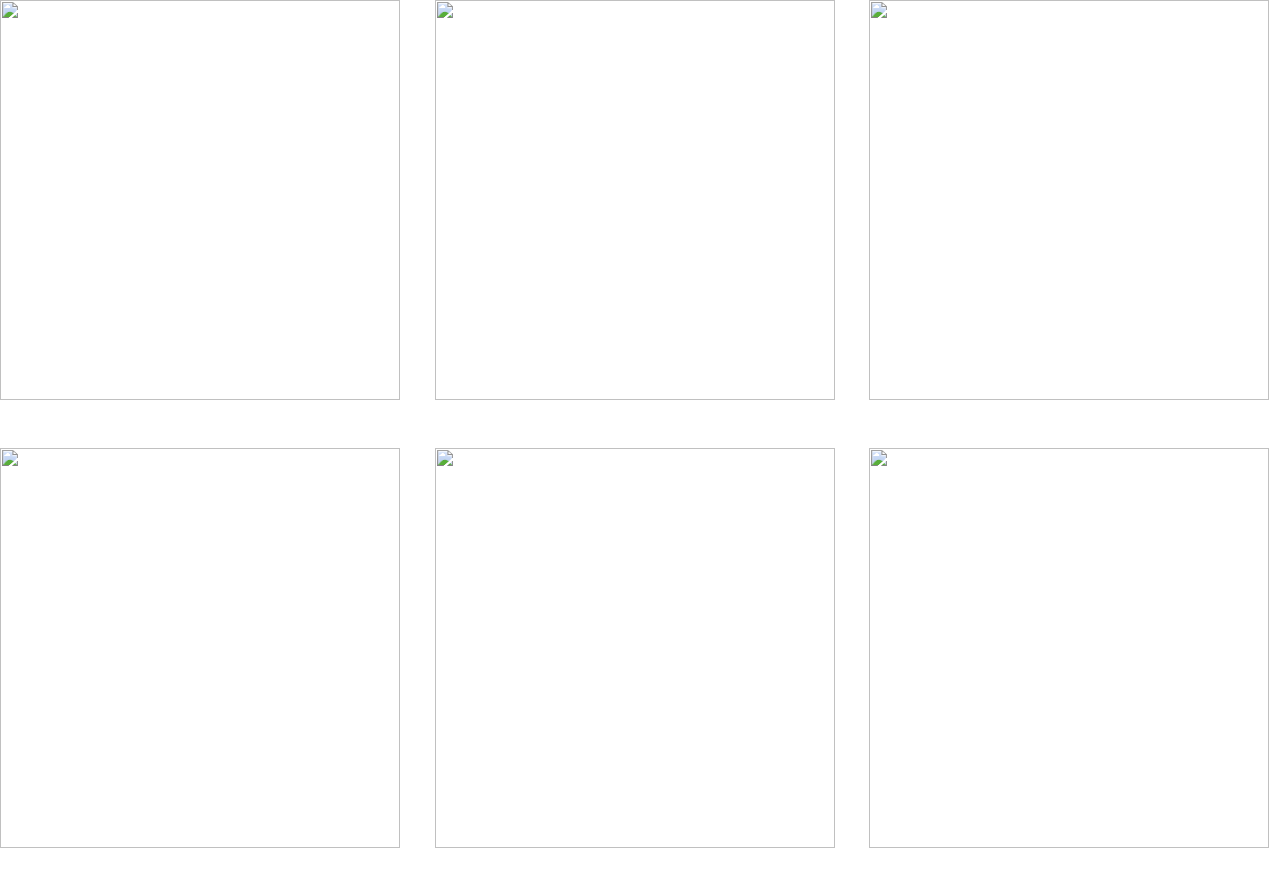
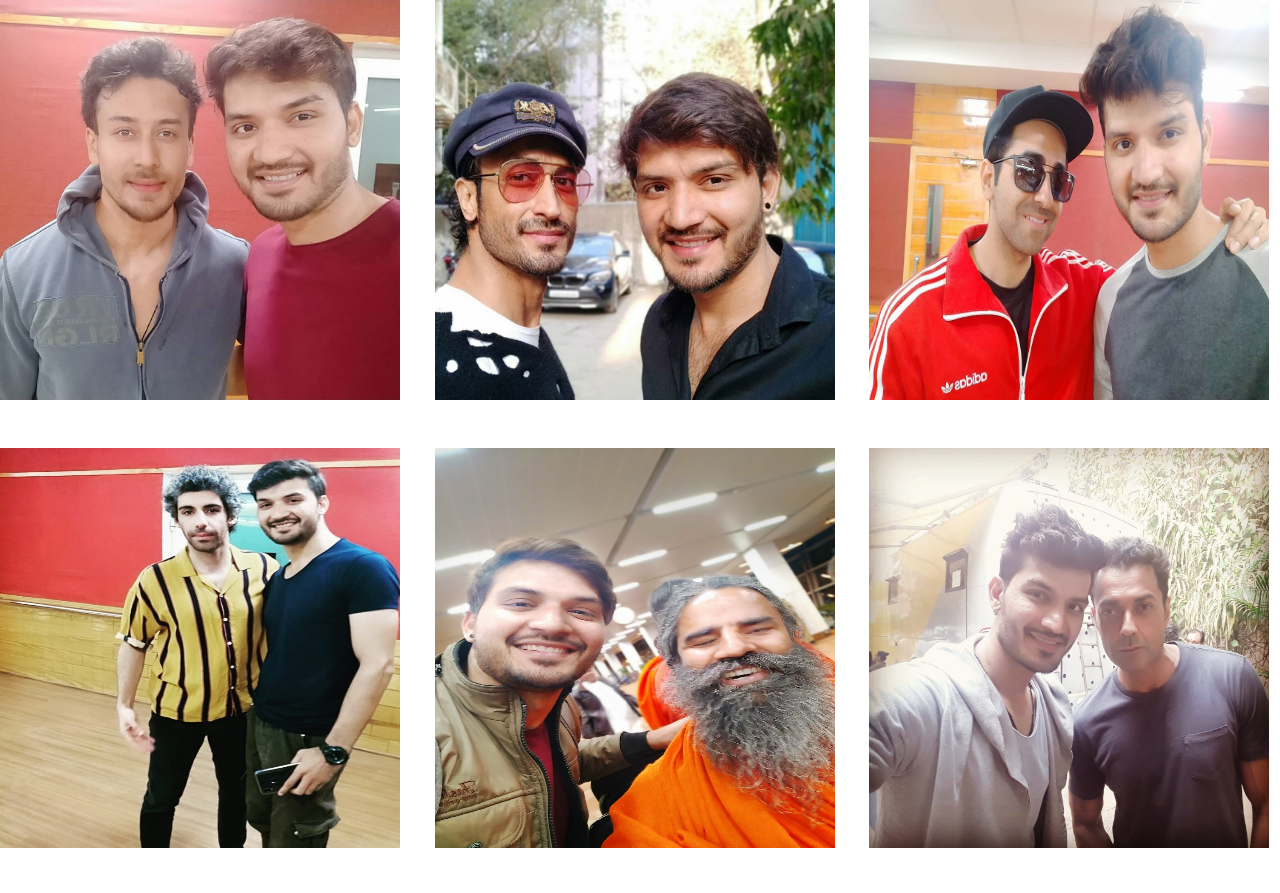
Before and after one commit to developernaren1/my-digital-card, a plain HTML site: page index3.html in a window 1280 px wide. Shown: the top 893 px of the page. Drawn offline with nearby package versions, Linux system fonts and the light colour scheme; the site is published under a folder, as on GitHub Pages, so addresses that start at the root find nothing.

Commit message:
Update index3.html

```diff
--- a/index3.html
+++ b/index3.html
@@ -10,33 +10,33 @@
 <body>
     <div class="row">
        <div class="col-md-4 pb-5">
-       <img src="/Images/40.jpg" alt="" height="400px" width="400px"  >
+       <img src="Images/40.jpg" alt="" height="400px" width="400px"  >
        </div>
 
        <div class="col-md-4 pb-5">
-       <img src="/Images/42.jpg" alt="" height="400px" width="400px">
+       <img src="Images/42.jpg" alt="" height="400px" width="400px">
        </div>
 
        <div class="col-md-4 pb-5">
-       <img src="/Images/43.jpg" alt="" height="400px" width="400px">
+       <img src="Images/43.jpg" alt="" height="400px" width="400px">
        </div>
     </div>
     <div class="row">
        <div class="col-md-4 pb-5">
-        <img src="/Images/44.jpg" alt="" height="400px" width="400px">
+        <img src="Images/44.jpg" alt="" height="400px" width="400px">
         </div>
 
         <div class="col-md-4 pb-5">
-        <img src="/Images/48.jpg" alt="" height="400px" width="400px">
+        <img src="Images/48.jpg" alt="" height="400px" width="400px">
         </div>
 
         <div class="col-md-4 pb-5">
-        <img src="/Images/46.jpg" alt="" height="400px" width="400px">
+        <img src="Images/46.jpg" alt="" height="400px" width="400px">
         </div>
     </div>
     <div class="row">
         <div class="col-md-4 pb-5">
-        <img src="/Images/41.jpg" alt="" height="400px" width="400px">
+        <img src="Images/41.jpg" alt="" height="400px" width="400px">
         </div>
     </div>
 
```
